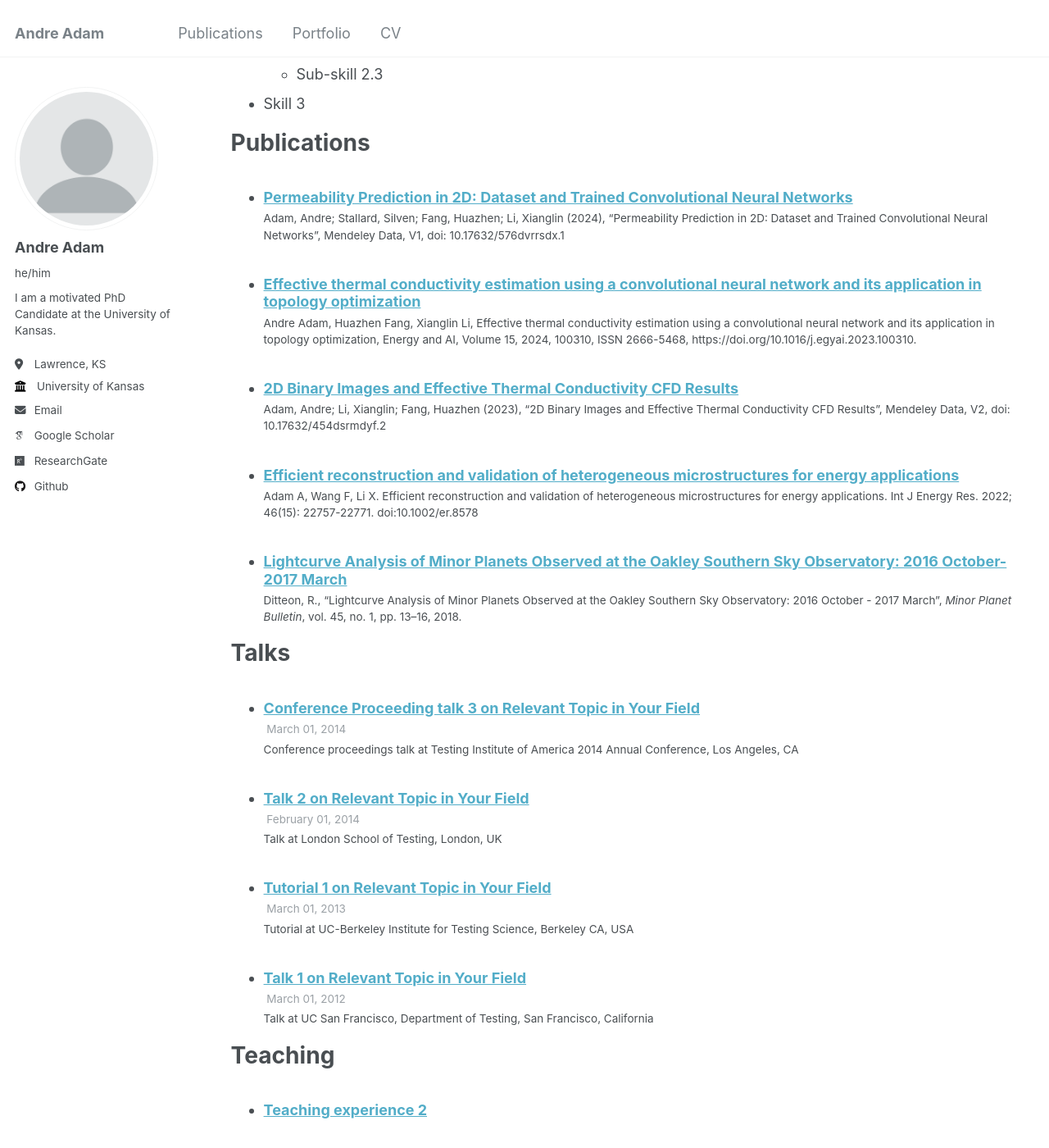
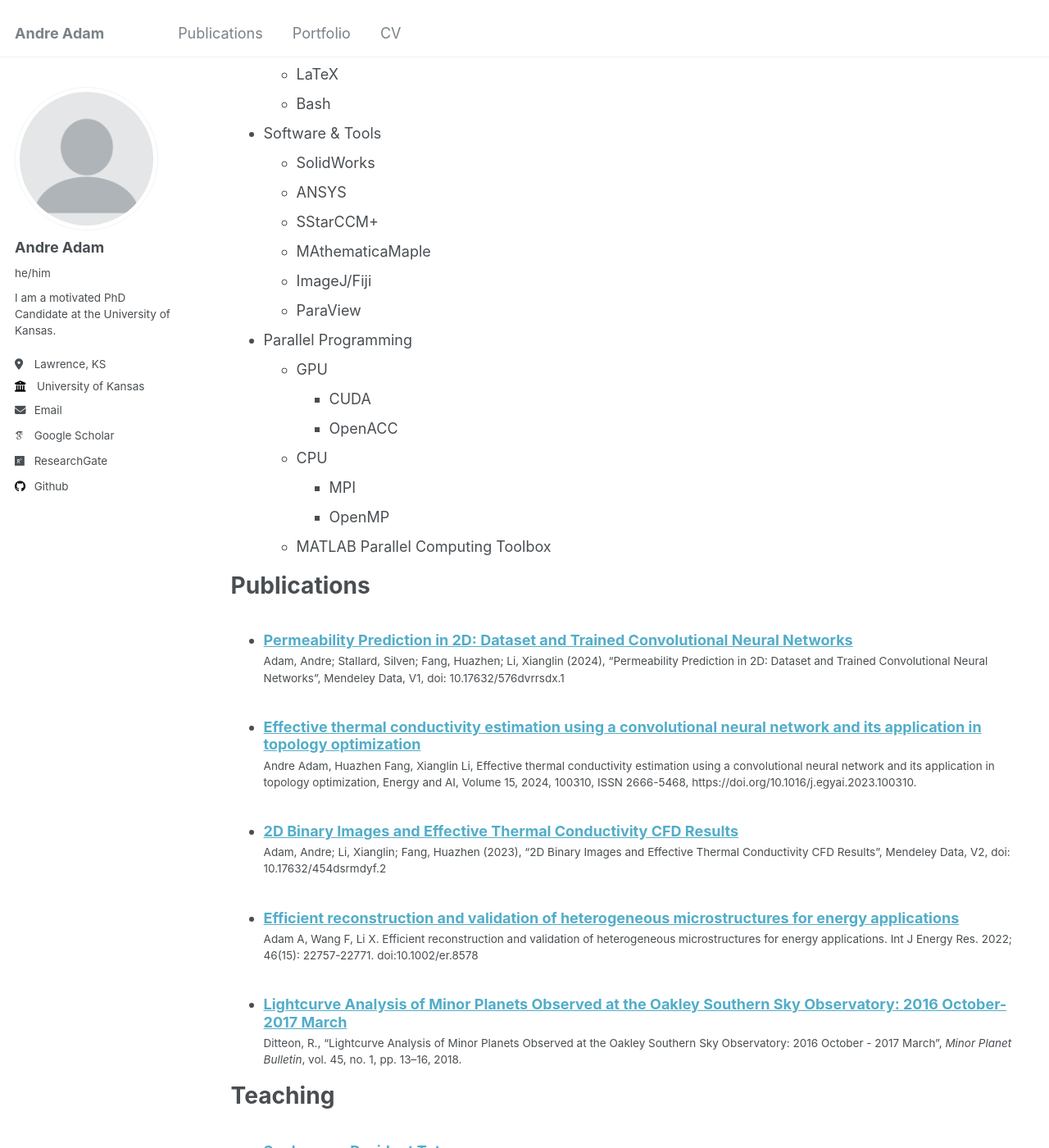
Before and after one commit to adama-wzr/adama-wzr.github.io, a Jekyll site: the page built from _pages/cv.md, in a window 1280 px wide and 1400 px high, scrolled down 893 px. Shown: the whole window at 82% size. Built offline with Jekyll 4.4.1, drawn with Linux system fonts in a browser that asks for light colours; some web fonts are replaced; some of the changed text lies outside the part shown.

Commit message:
Several Changes
- working on CV section
- added teaching experience
- added skills
- added programming languages
- added software
- added languages

```diff
--- a/_pages/cv.md
+++ b/_pages/cv.md
@@ -33,12 +33,29 @@ Work experience
 
 Skills
 ======
-* Skill 1
-* Skill 2
-  * Sub-skill 2.1
-  * Sub-skill 2.2
-  * Sub-skill 2.3
-* Skill 3
+* Programming Languages
+  * C/C++
+  * MATLAB/Octave
+  * Python
+  * LaTeX
+  * Bash
+* Software & Tools
+  * SolidWorks
+  * ANSYS
+  * SStarCCM+
+  * MAthematicaMaple
+  * ImageJ/Fiji
+  * ParaView
+* Parallel Programming
+  * GPU
+    * CUDA
+    * OpenACC
+  * CPU
+    * MPI
+    * OpenMP
+  * MATLAB Parallel Computing Toolbox
+
+
 
 Publications
 ======
@@ -46,11 +63,11 @@ Publications
     {% include archive-single-cv.html %}
   {% endfor %}</ul>
 
-Talks
+<!-- Talks
 ======
   <ul>{% for post in site.talks reversed %}
     {% include archive-single-talk-cv.html  %}
-  {% endfor %}</ul>
+  {% endfor %}</ul> -->
 
 Teaching
 ======
--- a/_teaching/2014-spring-teaching-1.md
+++ /dev/null
@@ -1,20 +0,0 @@
----
-title: "Teaching experience 1"
-collection: teaching
-type: "Undergraduate course"
-permalink: /teaching/2014-spring-teaching-1
-venue: "University 1, Department"
-date: 2014-01-01
-location: "City, Country"
----
-
-This is a description of a teaching experience. You can use markdown like any other post.
-
-Heading 1
-======
-
-Heading 2
-======
-
-Heading 3
-======
```
Also changed, not shown: other parts of _pages/cv.md (+7 -0 lines), _teaching/2015-HH.md (added, +11 -0 lines), _teaching/2015-spring-teaching-2.md (deleted, +0 -20 lines), _teaching/2017-SRT.md (added, +11 -0 lines), 1 other file.
